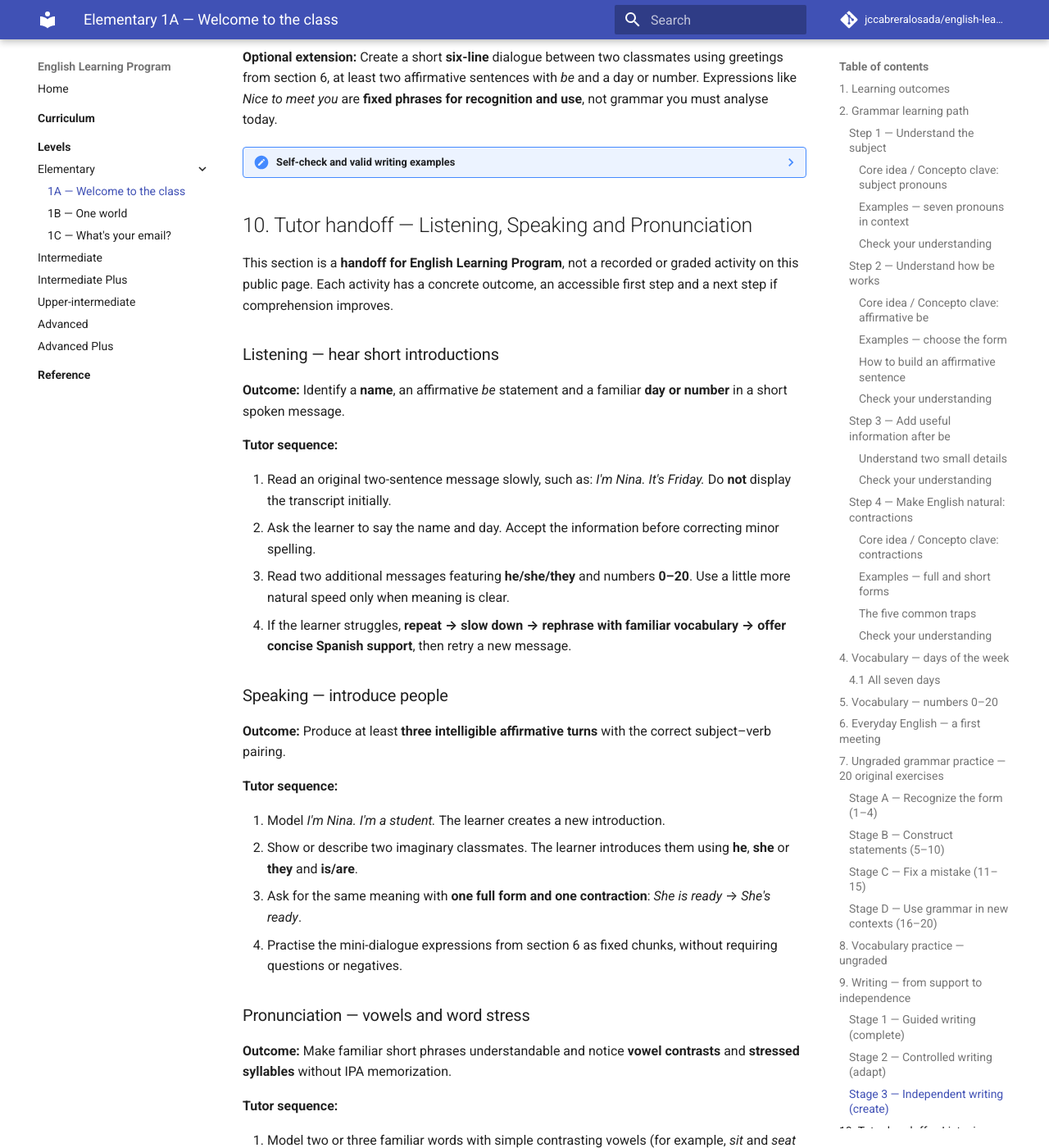
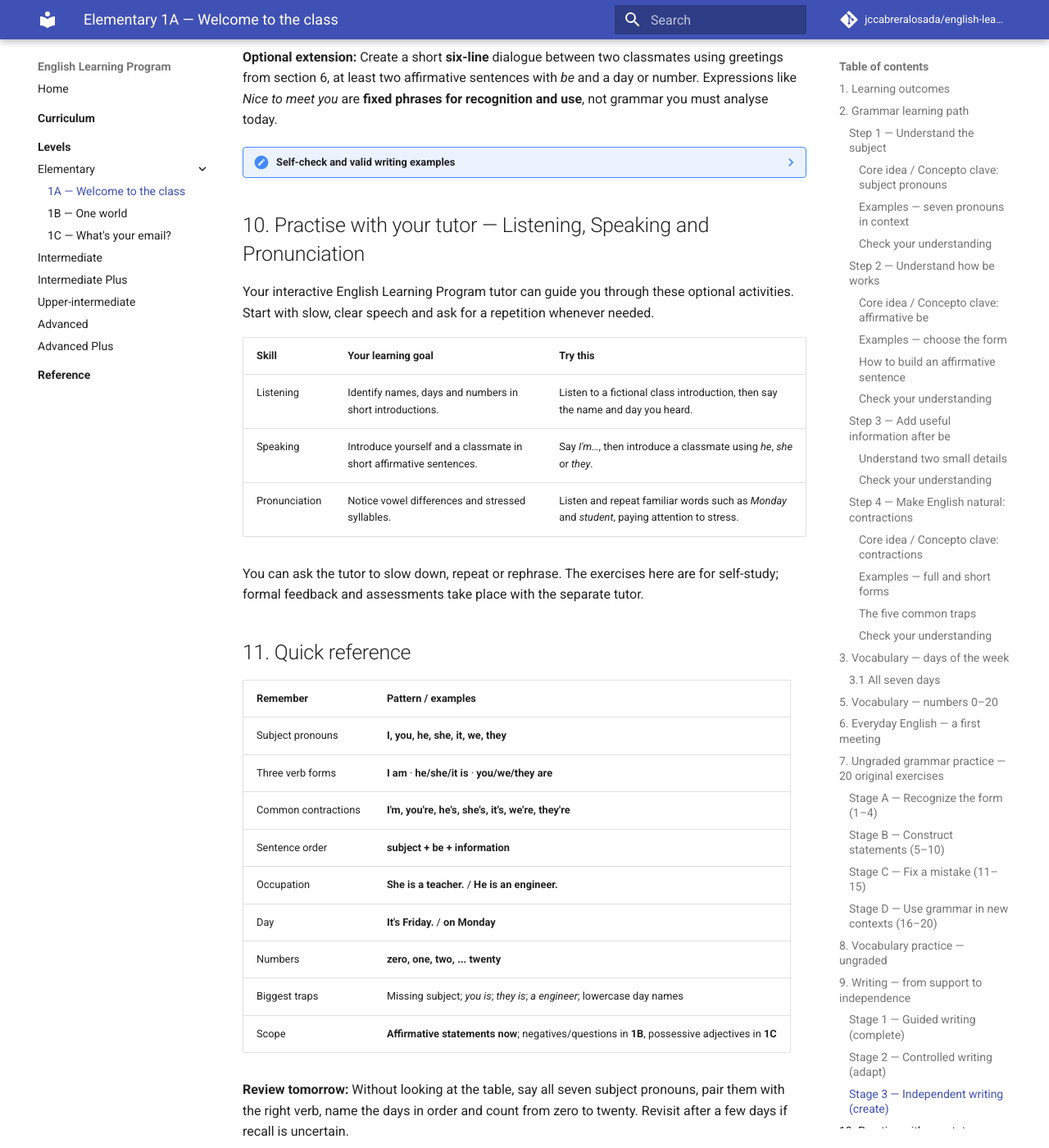
Before and after one commit to jccabreralosada/english-learning-course, an MkDocs documentation site: the page built from docs/elementary/unit_01/lesson_a.md, in a window 1280 px wide and 1400 px high, scrolled down 13269 px. Shown: the whole window at 82% size. Built offline with MkDocs 1.6.1 and Material for MkDocs 9.7.7, drawn with Linux system fonts in a browser that asks for light colours; comment, search, counter and statistics services are not loaded; some of the changed text lies outside the part shown.

Commit message:
docs: show student-oriented oral practice; move tutor operations to governance

```diff
--- a/docs/elementary/unit_01/lesson_a.md
+++ b/docs/elementary/unit_01/lesson_a.md
@@ -223,9 +223,9 @@ An affirmative statement becomes meaningful when we add information after the ve
 !!! success "Study pause 1 — check before moving on"
     You have finished four short grammar steps. Without looking, say the seven subject pronouns, match each one to **am**, **is** or **are**, and make two new affirmative sentences. If this feels difficult, revisit **one step**, not the whole lesson. Take a break before Vocabulary if useful.
 
-## 4. Vocabulary — days of the week
+## 3. Vocabulary — days of the week
 
-### 4.1 All seven days
+### 3.1 All seven days
 
 | Day | Spanish | Beginner example |
 |---|---|---|
@@ -485,44 +485,17 @@ Write **four original affirmative sentences** about an imaginary class or a fami
 
     **Many different answers are correct.** One possible set: *I'm Sam. He is a student. We are in class. It's Thursday.* Names, days and numbers can vary. These are self-check examples, not official assessment answers.
 
-## 10. Tutor handoff — Listening, Speaking and Pronunciation
+## 10. Practise with your tutor — Listening, Speaking and Pronunciation
 
-This section is a **handoff for English Learning Program**, not a recorded or graded activity on this public page. Each activity has a concrete outcome, an accessible first step and a next step if comprehension improves.
+Your interactive English Learning Program tutor can guide you through these optional activities. Start with slow, clear speech and ask for a repetition whenever needed.
 
-### Listening — hear short introductions
+| Skill | Your learning goal | Try this |
+|---|---|---|
+| Listening | Identify names, days and numbers in short introductions. | Listen to a fictional class introduction, then say the name and day you heard. |
+| Speaking | Introduce yourself and a classmate in short affirmative sentences. | Say *I'm…*, then introduce a classmate using *he*, *she* or *they*. |
+| Pronunciation | Notice vowel differences and stressed syllables. | Listen and repeat familiar words such as *Monday* and *student*, paying attention to stress. |
 
-**Outcome:** Identify a **name**, an affirmative *be* statement and a familiar **day or number** in a short spoken message.
-
-**Tutor sequence:**
-
-1. Read an original two-sentence message slowly, such as: *I'm Nina. It's Friday.* Do **not** display the transcript initially.
-2. Ask the learner to say the name and day. Accept the information before correcting minor spelling.
-3. Read two additional messages featuring **he/she/they** and numbers **0–20**. Use a little more natural speed only when meaning is clear.
-4. If the learner struggles, **repeat → slow down → rephrase with familiar vocabulary → offer concise Spanish support**, then retry a new message.
-
-### Speaking — introduce people
-
-**Outcome:** Produce at least **three intelligible affirmative turns** with the correct subject–verb pairing.
-
-**Tutor sequence:**
-
-1. Model *I'm Nina. I'm a student.* The learner creates a new introduction.
-2. Show or describe two imaginary classmates. The learner introduces them using **he**, **she** or **they** and **is/are**.
-3. Ask for the same meaning with **one full form and one contraction**: *She is ready* → *She's ready*.
-4. Practise the mini-dialogue expressions from section 6 as fixed chunks, without requiring questions or negatives.
-
-### Pronunciation — vowels and word stress
-
-**Outcome:** Make familiar short phrases understandable and notice **vowel contrasts** and **stressed syllables** without IPA memorization.
-
-**Tutor sequence:**
-
-1. Model two or three familiar words with simple contrasting vowels (for example, *sit* and *seat* as **listening-only** examples). Check whether the learner hears a difference; do not require technical phonetic labels.
-2. Model the stress in *MONday*, *TUESday* and *STUdent*. Ask the learner to repeat naturally and identify which syllable sounds stronger.
-3. Practise short affirmative sentences, such as *I'm READY* and *She's a STUdent*, paying attention to intelligibility, not accent imitation.
-4. Start slow, then approach natural rhythm gradually. If speech recognition reports uncertainty, do not treat that alone as evidence of a pronunciation error.
-
-**Across all three skills:** Use new utterances, not official test prompts. Give targeted feedback during **practice**; do not generate scores or pretend a formal assessment was completed. Private progress and assessment evidence belong only in English Learning Program.
+You can ask the tutor to slow down, repeat or rephrase. The exercises here are for self-study; formal feedback and assessments take place with the separate tutor.
 
 ## 11. Quick reference
 
```
